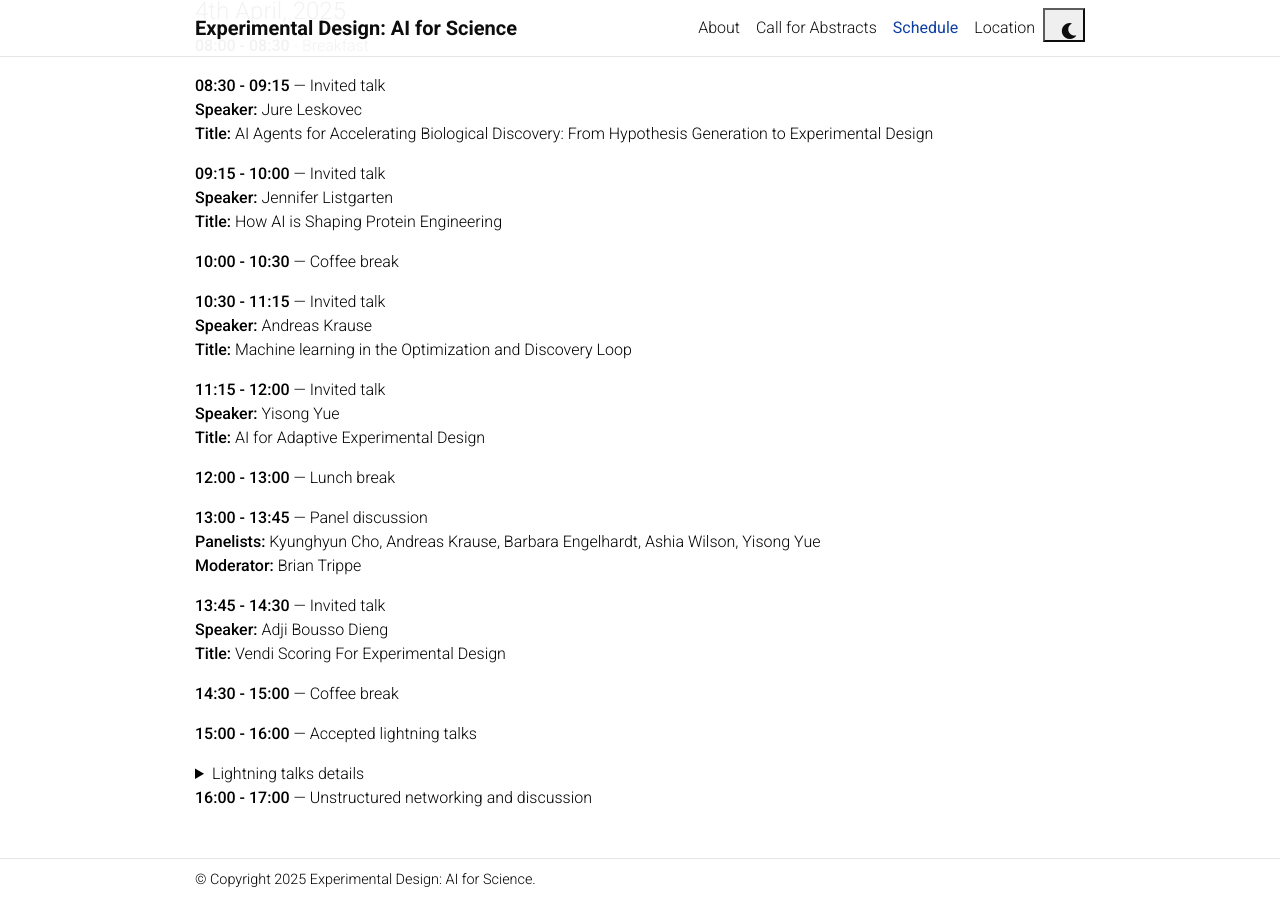
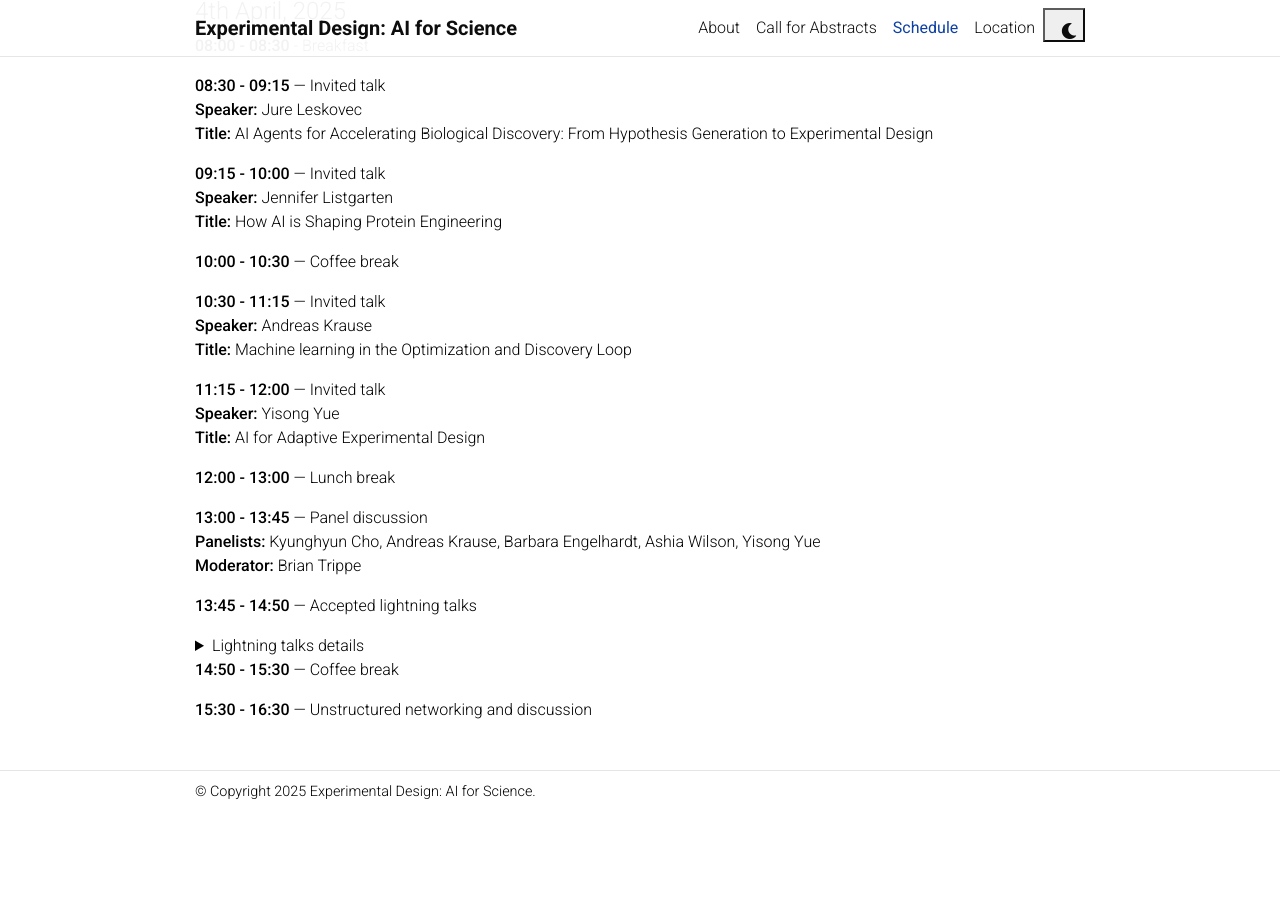
Before and after one commit to edai4science/edai4science.github.io, a Jekyll site: the page built from _pages/schedule.md, in a window 1280 px wide and 900 px high, scrolled down 1304 px. Built offline with Jekyll 4.4.1, drawn with Linux system fonts in a browser that asks for light colours; comment, search, counter and statistics services are not loaded; a style sheet for code colours, icons or effects is not loaded; after the commit the page ends 2116 px from its top, so only the background shows below that; some of the changed text lies outside the part shown.

Commit message:
remove adji

```diff
--- a/_pages/schedule.md
+++ b/_pages/schedule.md
@@ -99,20 +99,18 @@ nav_order: 3
                     **Panelists:** Kyunghyun Cho, Andreas Krause, Barbara Engelhardt, Ashia Wilson, Yisong Yue<br>
                     **Moderator:** Brian Trippe
 
-**13:45 - 14:30** — Invited talk<br>
-                    **Speaker:** Adji Bousso Dieng<br>
-                    **Title:** Vendi Scoring For Experimental Design
-
-**14:30 - 15:00** — Coffee break
-
-**15:00 - 16:00** — Accepted lightning talks
+**13:45 - 14:50** — Accepted lightning talks
 <details>
   <summary>Lightning talks details</summary>
-  15:00 - 15:10  Improving Off-Policy Evaluation with LLM-Generated Counterfactual Annotations by Aishwarya Mandyam<br>
-  15:10 - 15:20  Optimizing Likelihoods via Mutual Information: Bridging Simulation-Based Inference and Bayesian Optimal Experimental Design by Vincent Zaballa<br>
-  15:20 - 15:30  Diversity-based selection for best policy identification in contextual bandit settings by Hyunji (Alex) Nam<br>
-  15:30 - 15:40  Practical Bayesian Algorithm Execution via Posterior Sampling by Raul Astudillo<br>
-  15:40 - 15:50  Gradient Oriented Active Learning for Candidate Drug Design by Venkatesh Medabalimi<br>
-  15:50 - 16:00 Aligning Protein Language Models with Continuous Feedback using Energy Rank Alignment by Sebastian Ibarraran
+  13:45 - 13:55  Improving Off-Policy Evaluation with LLM-Generated Counterfactual Annotations by Aishwarya Mandyam<br>
+  13:55 - 14:05  Optimizing Likelihoods via Mutual Information: Bridging Simulation-Based Inference and Bayesian Optimal Experimental Design by Vincent Zaballa<br>
+  14:05 - 14:15  Diversity-based selection for best policy identification in contextual bandit settings by Hyunji (Alex) Nam<br>
+  15
+  14:15 - 14:25  Practical Bayesian Algorithm Execution via Posterior Sampling by Raul Astudillo<br>
+  14:25 - 14:35  Gradient Oriented Active Learning for Candidate Drug Design by Venkatesh Medabalimi<br>
+  14:35 - 14:45 Aligning Protein Language Models with Continuous Feedback using Energy Rank Alignment by Sebastian Ibarraran
 </details>
-**16:00 - 17:00** — Unstructured networking and discussion
+
+**14:50 - 15:30** — Coffee break
+
+**15:30 - 16:30** — Unstructured networking and discussion
```
Also changed, not shown: _layouts/workshop.html (+0 -26 lines).
